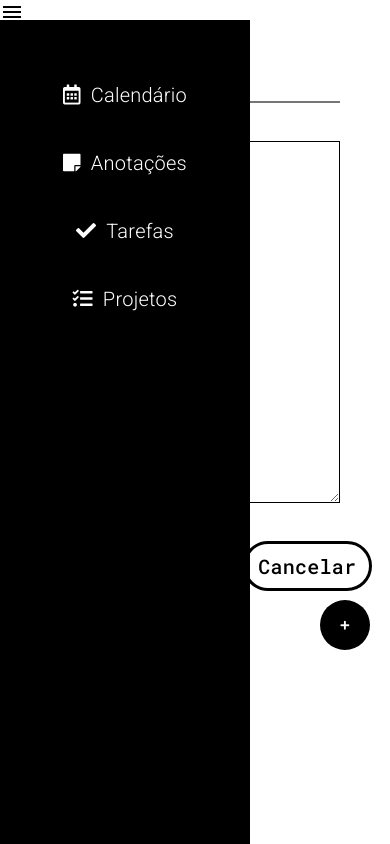
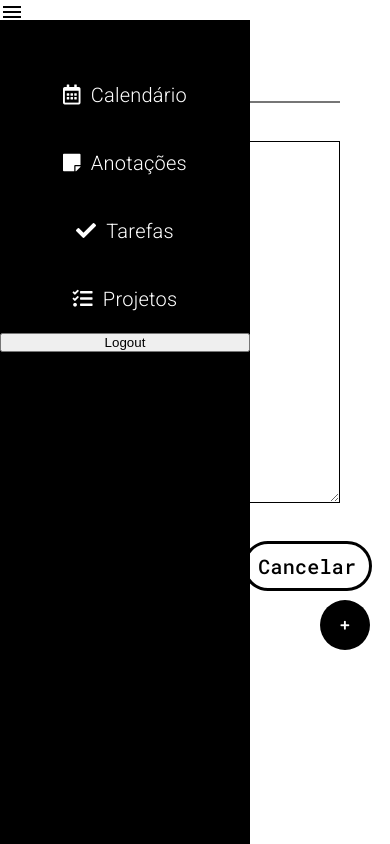
Before and after one commit to oliveiraluisg/Journaling, an Angular app in the folder front-end/: page /anotacoes in a window 390 px wide. Both pictures are taken after a click on the icon "menu". Built offline with nearby package versions, Linux system fonts and the light colour scheme; no server answers; a web font is replaced by a local one.

Commit message:
botao-logout-mobile

```diff
--- a/front-end/src/app/anotacoes/anotacoes.component.html
+++ b/front-end/src/app/anotacoes/anotacoes.component.html
@@ -13,6 +13,7 @@
         <a href="./lista-anotacoes/"><i class="fas fa-sticky-note"></i>Anotações</a>
         <a href="./lista-task/"><i class="fas fa-check"></i>Tarefas</a>
         <a href="./lista-projeto/"><i class="fas fa-tasks"></i>Projetos</a>
+        <button (click)="logout()">Logout</button>
       </ul>
     </div>
 
--- a/front-end/src/app/lista-anotacoes/lista-anotacoes.component.html
+++ b/front-end/src/app/lista-anotacoes/lista-anotacoes.component.html
@@ -16,6 +16,7 @@
       <a href="./lista-anotacoes/"><i class="fas fa-sticky-note"></i>Anotações</a>
       <a href="./lista-task/"><i class="fas fa-check"></i>Tarefas</a>
       <a href="./lista-projeto/"><i class="fas fa-tasks"></i>Projetos</a>
+      <button (click)="logout()">Logout</button>
     </ul>
   </div>
 
--- a/front-end/src/app/lista-projeto/lista-projeto.component.html
+++ b/front-end/src/app/lista-projeto/lista-projeto.component.html
@@ -16,6 +16,7 @@
       <a href="./lista-anotacoes/"><i class="fas fa-sticky-note"></i>Anotações</a>
       <a href="./lista-task/"><i class="fas fa-check"></i>Tarefas</a>
       <a href="./lista-projeto/"><i class="fas fa-tasks"></i>Projetos</a>
+      <button (click)="logout()">Logout</button>
     </ul>
   </div>
 
--- a/front-end/src/app/lista-task/lista-task.component.html
+++ b/front-end/src/app/lista-task/lista-task.component.html
@@ -16,6 +16,7 @@
       <a href="./lista-anotacoes/"><i class="fas fa-sticky-note"></i>Anotações</a>
       <a href="./lista-task/"><i class="fas fa-check"></i>Tarefas</a>
       <a href="./lista-projeto/"><i class="fas fa-tasks"></i>Projetos</a>
+      <button (click)="logout()">Logout</button>
     </ul>
   </div>
 
--- a/front-end/src/app/projeto/projeto.component.html
+++ b/front-end/src/app/projeto/projeto.component.html
@@ -18,6 +18,7 @@
       <a href="./lista-anotacoes/"><i class="fas fa-sticky-note"></i>Anotações</a>
       <a href="./lista-task/"><i class="fas fa-check"></i>Tarefas</a>
       <a href="./lista-projeto/"><i class="fas fa-tasks"></i>Projetos</a>
+      <button (click)="logout()">Logout</button>
     </ul>
   </div>
 
--- a/front-end/src/app/task/task.component.html
+++ b/front-end/src/app/task/task.component.html
@@ -25,6 +25,7 @@
         <a href="./lista-anotacoes/"><i class="fas fa-sticky-note"></i>Anotações</a>
         <a href="./lista-task/"><i class="fas fa-check"></i>Tarefas</a>
         <a href="./lista-projeto/"><i class="fas fa-tasks"></i>Projetos</a>
+        <button (click)="logout()">Logout</button>
       </ul>
     </div>
 
```
